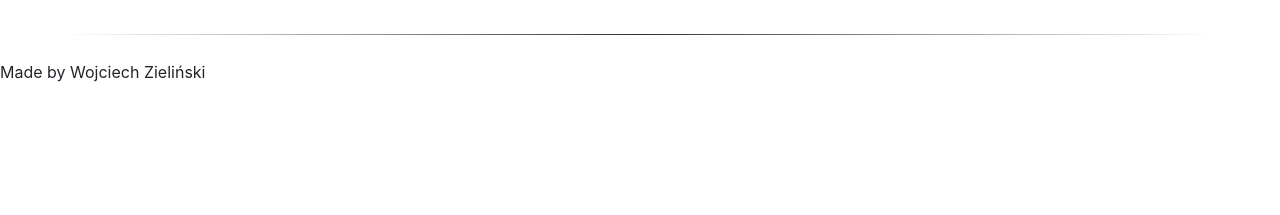
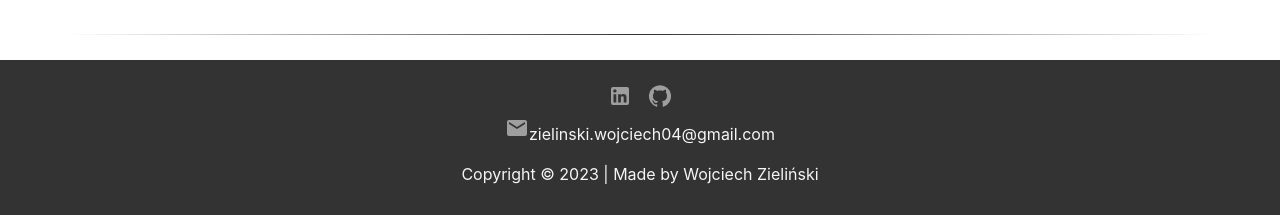
Before and after one commit to WojciechZ04/WojciechZ04, a React (Create React App) app: page / in a window 1280 px wide. Shown: the part 2155-2370 px from the top of the page. Before the commit the page ends 2255 px from the top, so only its background shows below. Built offline with nearby package versions, Linux system fonts and the light colour scheme.

Commit message:
Update footer

```diff
--- a/package.json
+++ b/package.json
@@ -6,6 +6,7 @@
   "dependencies": {
     "@emotion/react": "^11.11.1",
     "@emotion/styled": "^11.11.0",
+    "@mui/icons-material": "^5.13.7",
     "@mui/material": "^5.13.7",
     "@testing-library/jest-dom": "^5.16.5",
     "@testing-library/react": "^13.4.0",
--- a/src/App.css
+++ b/src/App.css
@@ -109,3 +109,11 @@ nav {
 	height: 1px;
 	background-image: linear-gradient(to right, transparent, rgb(48,49,51), transparent);
 }
+
+.content {
+  background-color: #333;
+  color: #f5f5f5;
+  justify-content: center;
+  text-align: center;
+  padding: 1rem;
+}
--- a/src/components/Footer.jsx
+++ b/src/components/Footer.jsx
@@ -1,11 +1,43 @@
 import React from "react";
+import LinkedInIcon from "@mui/icons-material/LinkedIn";
+import GitHubIcon from "@mui/icons-material/GitHub";
+import EmailIcon from "@mui/icons-material/Email";
+import { IconButton } from "@mui/material";
+import { createTheme, ThemeProvider } from "@mui/material/styles";
+import { grey } from "@mui/material/colors";
+
+const theme = createTheme({
+  palette: {
+    primary: {
+      main: grey[500],
+    },
+  },
+});
 
 function Footer() {
-	return(
-		<div>
-			<p>Made by Wojciech Zieliński</p>
-		</div>
-	)
+  return (
+    <div className="content">
+      <ThemeProvider theme={theme}>
+        <div className="socials">
+          <IconButton
+            color="primary"
+            href="https://www.linkedin.com/in/wojciech-zieli%C5%84ski-45205b268/"
+          >
+            <LinkedInIcon />
+          </IconButton>
+          <IconButton color="primary" href="https://github.com/WojciechZ04">
+            <GitHubIcon />
+          </IconButton>
+        </div>
+        <p>
+          <EmailIcon color="primary" />
+          zielinski.wojciech04@gmail.com
+        </p>
+
+        <p>Copyright © 2023 | Made by Wojciech Zieliński</p>
+      </ThemeProvider>
+    </div>
+  );
 }
 
 export default Footer;
--- a/src/components/Project.jsx
+++ b/src/components/Project.jsx
@@ -7,7 +7,7 @@ function Project(props) {
       <Grid container spacing={2} justifyContent="center" alignItems="center">
         <Grid item sx={{ width: "30%" }}>
 
-          <img src={props.img} alt="weatherAppLogo" />
+          <img src={props.img} alt="appLogo" />
         </Grid>
         <Grid item sx={{ width: "70%" }}>
           <h3>{props.title}</h3>
--- a/src/components/Projects.jsx
+++ b/src/components/Projects.jsx
@@ -1,7 +1,7 @@
 import React from "react";
 import Project from "./Project";
 import { Container } from "@mui/material";
-import Image1 from "./weatherApp.jpg";
+import Image1 from "../images/weatherApp.jpg";
 
 function Projects() {
   return (
```
Also changed, not shown: src/images/weatherApp.jpg (renamed from src/components/weatherApp.jpg), 1 other file (tests, documents, lock files or other folders).
